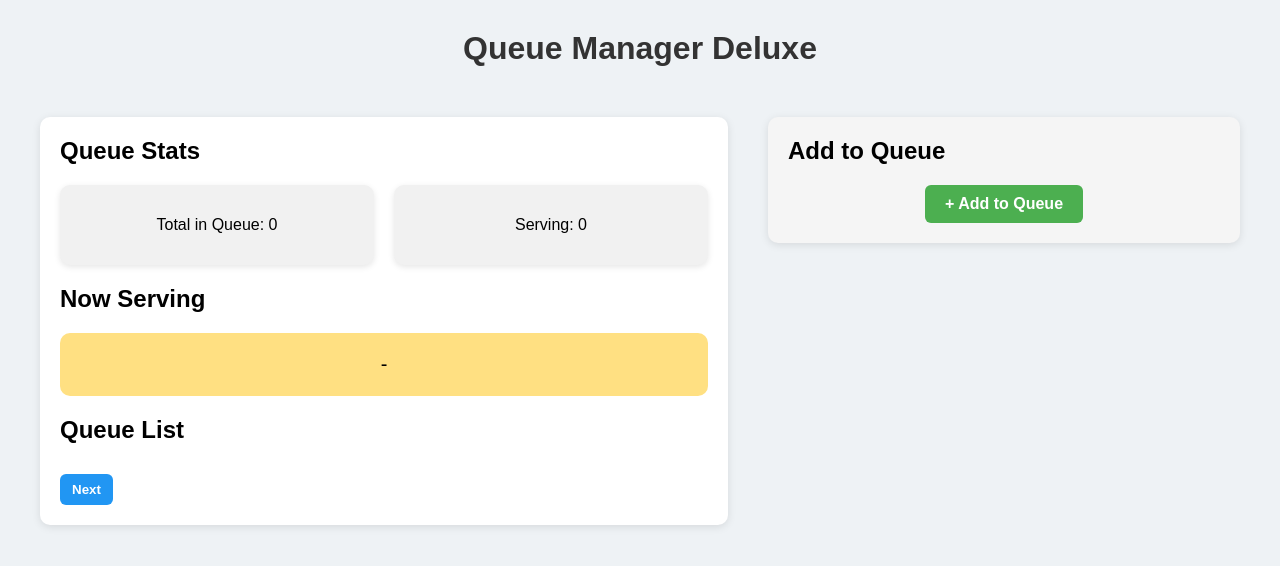
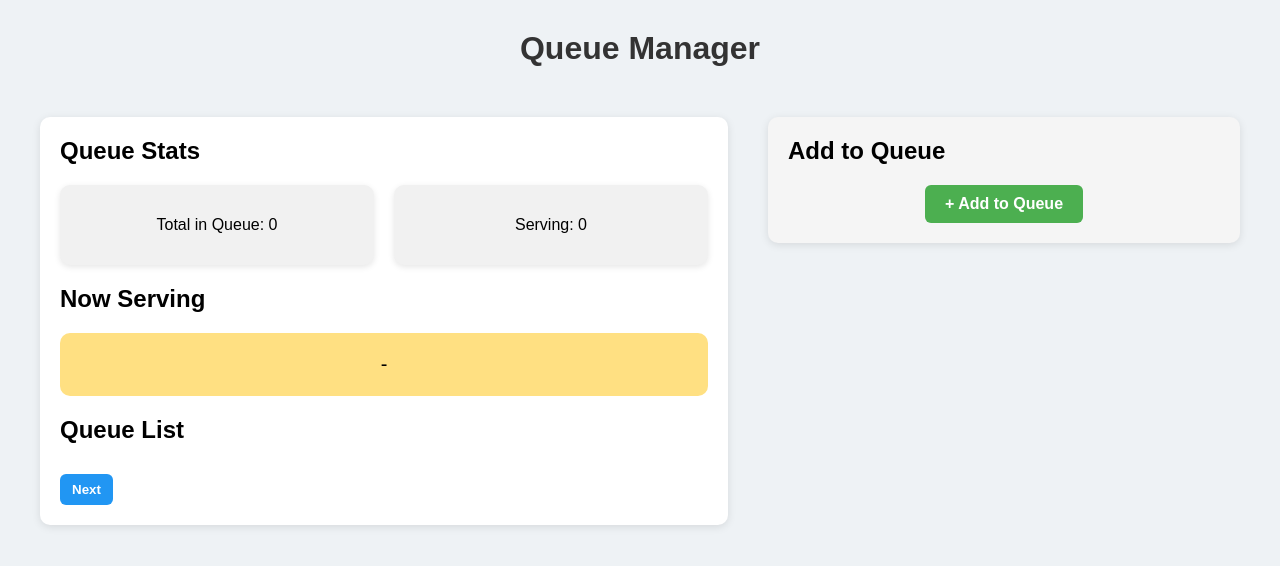
Before and after one commit to Widnya12/queue-manager, a website: page frontend/index.html in a window 1280 px wide. Drawn offline with Linux system fonts and the light colour scheme; no server answers.

Commit message:
Title change

```diff
--- a/frontend/index.html
+++ b/frontend/index.html
@@ -7,7 +7,7 @@
   <link rel="stylesheet" href="style.css" />
 </head>
 <body>
-  <h1 class="page-title">Queue Manager Deluxe</h1>
+  <h1 class="page-title">Queue Manager</h1>
   <div class="container">
     <!-- Left Panel -->
     <div class="left-panel">
```
